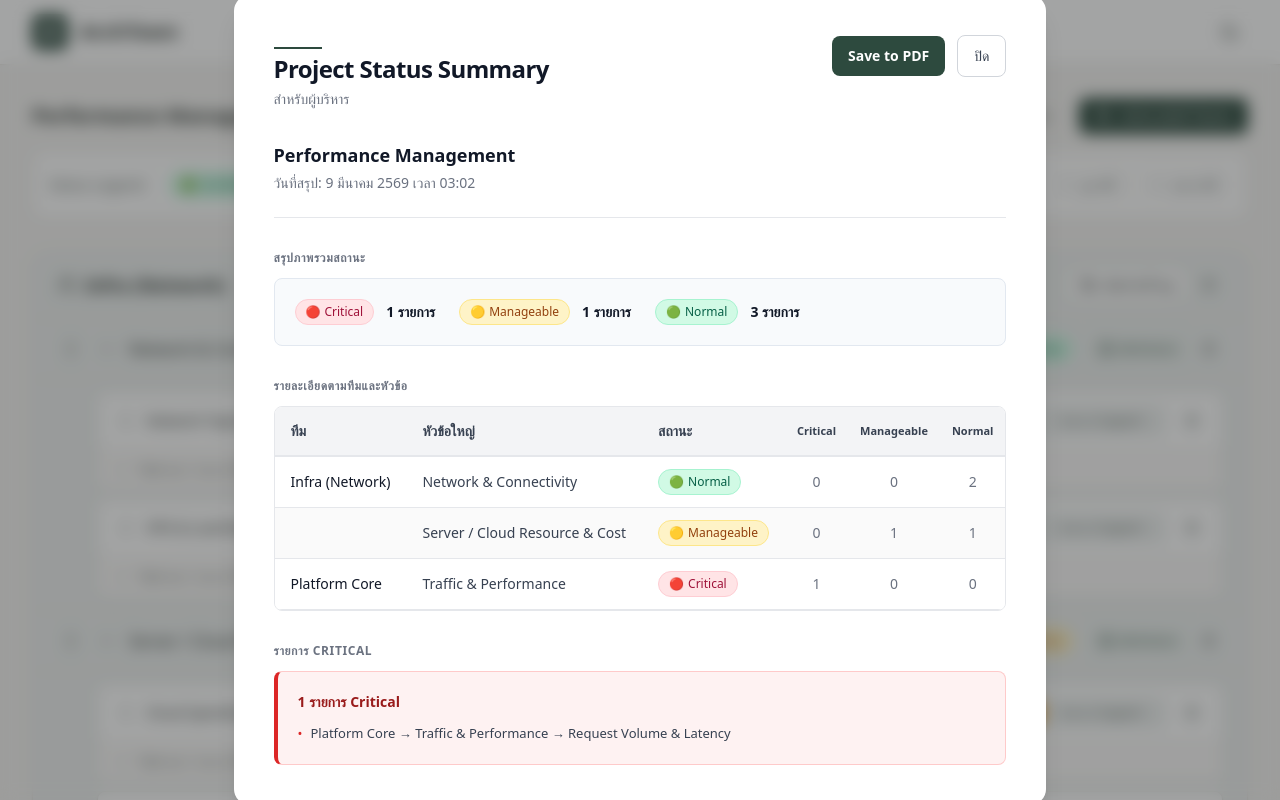
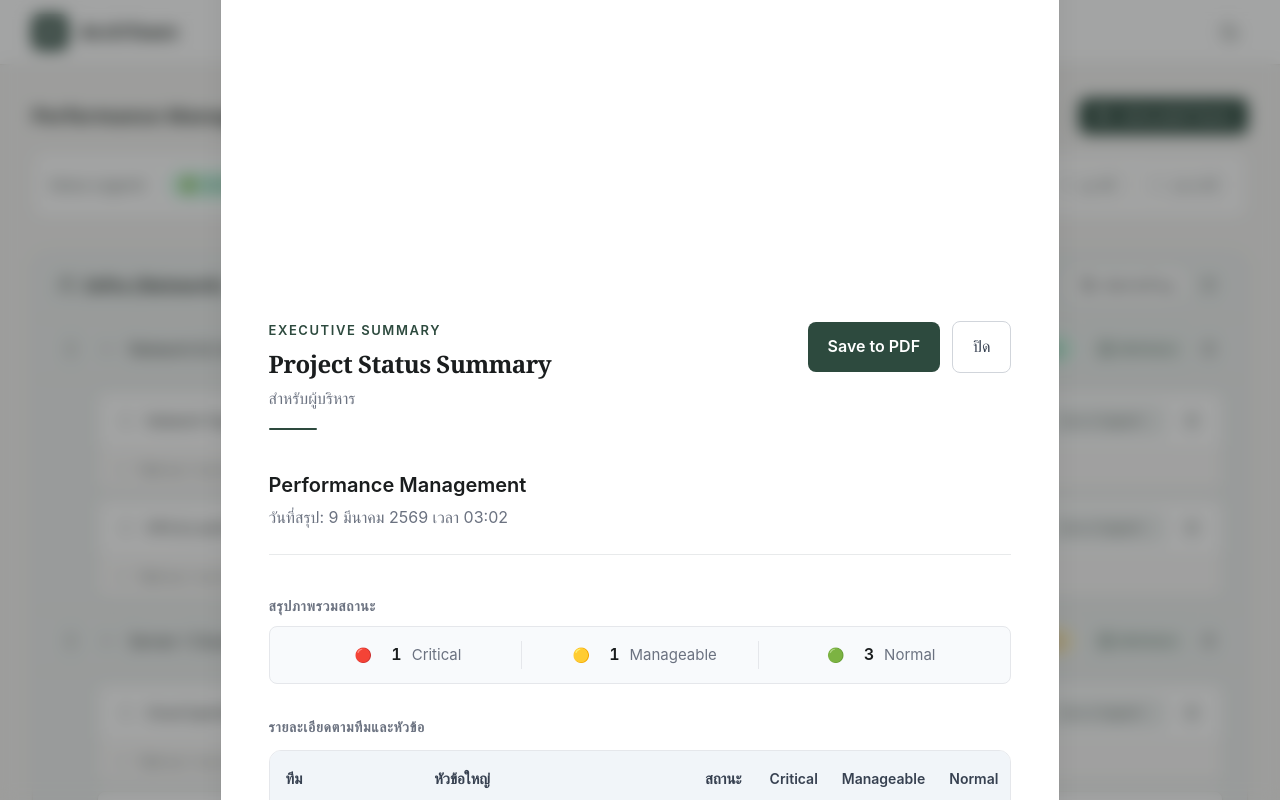
Before and after one commit to chittawan/archtown, a React (Vite) app: page /project in a window 1280 px wide. Both pictures are taken after a click on the button "Summary View". Shown: the top 800 px of the page. Built offline with nearby package versions, Linux system fonts and the light colour scheme.

Commit message:
project: add save button

```diff
--- /dev/null
+++ b/Data/Projects/Performance_Management.md
@@ -0,0 +1,31 @@
+# Performance Management
+
+## Infra (Network)
+### Network & Connectivity
+#### Network Topology & Firewall (GREEN)
+#### VPN & Load Balancer (GREEN)
+### Server / Resource Cost
+#### Cloud Spending vs Budget (YELLOW)
+#### Resource Utilization (GREEN)
+### Traffic & Performance
+
+## Platform Core
+### Traffic & Performance
+#### Request Volume & Latency (RED)
+### CI/CD Pipeline
+### Monitoring & Alerting Tools
+
+## Platform Data
+### Database Health & Slow Query
+### Data Pipeline & Data Quality
+
+## ALL
+### Incident & Near-miss Report
+
+## Solution-Dev
+### Upcoming Load & Traffic Forecast
+### Cross-team Dependencies
+### Architecture Decision (ADR)
+### Breaking Changes ที่กระทบทีมอื่น
+### Capacity Forecast
+### Security & Vulnerability
--- a/src/components/project/SummaryView.tsx
+++ b/src/components/project/SummaryView.tsx
@@ -2,21 +2,20 @@ import { useRef, useState } from 'react';
 import type { Team, Topic, Status } from '../../types';
 import html2pdf from 'html2pdf.js';
 
-/** PDF-safe badge: inline hex colors so html2canvas does not hit oklch */
+/** PDF-safe badge: icon only, no background/border for clean print */
 function PdfStatusBadge({ status }: { status: Status }) {
-  const config: Record<Status, { bg: string; text: string; border: string; icon: string; defaultText: string }> = {
-    GREEN: { bg: '#d1fae5', text: '#065f46', border: '#a7f3d0', icon: '🟢', defaultText: 'Normal' },
-    YELLOW: { bg: '#fef3c7', text: '#92400e', border: '#fde68a', icon: '🟡', defaultText: 'Manageable' },
-    RED: { bg: '#ffe4e6', text: '#9f1239', border: '#fecdd3', icon: '🔴', defaultText: 'Critical' },
+  const config: Record<Status, { icon: string }> = {
+    GREEN: { icon: '🟢' },
+    YELLOW: { icon: '🟡' },
+    RED: { icon: '🔴' },
   };
   const c = config[status];
   return (
     <span
-      className="inline-flex items-center px-2.5 py-1 rounded-full text-xs font-medium border"
-      style={{ backgroundColor: c.bg, color: c.text, borderColor: c.border }}
+      className="inline-flex items-center justify-center px-1.5 py-1 rounded text-sm w-9"
+      title={status === 'GREEN' ? 'Normal' : status === 'YELLOW' ? 'Manageable' : 'Critical'}
     >
-      <span className="mr-1">{c.icon}</span>
-      {c.defaultText}
+      {c.icon}
     </span>
   );
 }
@@ -43,7 +42,9 @@ export function SummaryView({
   const handleSavePdf = async () => {
     if (!pdfRef.current || isSavingPdf) return;
     setIsSavingPdf(true);
-    // Let DOM update to hide buttons (no-print when saving)
+    const contentDiv = pdfRef.current.querySelector<HTMLDivElement>('.px-10.pb-10');
+    const savedPaddingTop = contentDiv?.style.paddingTop ?? '';
+    if (contentDiv) contentDiv.style.paddingTop = '2.5rem'; // ปกติสำหรับ PDF (เทียบ p-10)
     await new Promise((r) => setTimeout(r, 100));
     const filename = `${(projectName || 'Project').replace(/[^\p{L}\p{N}\s_-]/gu, '_')}_Summary.pdf`;
     try {
@@ -58,6 +59,7 @@ export function SummaryView({
         .from(pdfRef.current)
         .save();
     } finally {
+      if (contentDiv) contentDiv.style.paddingTop = savedPaddingTop;
       setIsSavingPdf(false);
     }
   };
@@ -72,91 +74,129 @@ export function SummaryView({
     minute: '2-digit',
   });
 
+  // คำนวณ padding-top ตามความยาวของ project (จำนวนแถวตาราง + จำนวน subTopics)
+  const totalTableRows = teams.reduce((acc, t) => acc + t.topics.length, 0);
+  const totalSubTopics = teams.reduce(
+    (acc, t) => acc + t.topics.reduce((a, top) => a + top.subTopics.length, 0),
+    0
+  );
+  const contentUnits = totalTableRows + totalSubTopics * 0.5;
+  const PADDING_TOP_BASE = 200;
+  const PADDING_TOP_MAX = 1200;
+  const PX_PER_UNIT = 100;
+  const paddingTopPx = Math.min(
+    PADDING_TOP_MAX,
+    Math.max(PADDING_TOP_BASE, PADDING_TOP_BASE + contentUnits * PX_PER_UNIT)
+  );
+
   return (
     <div
       ref={pdfRef}
-      className={`summary-view-print summary-pdf-safe max-w-4xl mx-auto rounded-2xl shadow-xl overflow-hidden print:shadow-none print:max-w-none print:rounded-none ${isSavingPdf ? 'summary-hide-buttons' : ''}`}
-      style={{ backgroundColor: '#ffffff', color: '#111827', fontFamily: 'ui-sans-serif, system-ui, sans-serif' }}
+      className={`summary-view-print summary-pdf-safe max-w-4xl mx-auto rounded-xl overflow-hidden print:shadow-none print:max-w-none print:rounded-none ${isSavingPdf ? 'summary-hide-buttons' : ''}`}
+      style={{
+        backgroundColor: '#ffffff',
+        color: '#1a1d1e',
+        fontFamily: '-apple-system, BlinkMacSystemFont, "Segoe UI", Roboto, "Helvetica Neue", Arial, sans-serif',
+        fontSize: '18px',
+        lineHeight: 1.6,
+        boxShadow: '0 4px 24px rgba(0,0,0,0.06), 0 1px 2px rgba(0,0,0,0.04)',
+      }}
     >
-      <div className="p-8 sm:p-10 print:p-8">
-        {/* Report header */}
-        <div className="flex items-start justify-between gap-6 mb-8 print:mb-6">
+      <div
+        className="px-10 pb-10 sm:px-12 sm:pb-12 print:p-10"
+        style={{ paddingTop: paddingTopPx }}
+      >
+        {/* Document header */}
+        <header className="mb-10 print:mb-8">
+          <div className="flex items-start justify-between gap-8">
             <div className="flex-1 min-w-0">
-            <div className="border-b-2 pb-3 mb-1" style={{ borderColor: '#2d4a3e', width: 48 }} />
-            <h1 className="text-2xl font-bold tracking-tight" style={{ color: '#111827', letterSpacing: '-0.025em' }}>
+              <p className="text-sm font-semibold uppercase tracking-widest mb-2" style={{ color: '#2d4a3e', letterSpacing: '0.12em', fontSize: 13 }}>
+                Executive Summary
+              </p>
+              <h1
+                className="text-2xl sm:text-3xl font-semibold tracking-tight"
+                style={{ color: '#1a1d1e', fontFamily: 'Georgia, "Times New Roman", serif', letterSpacing: '-0.02em', lineHeight: 1.35, fontSize: '1.5rem' }}
+              >
                 Project Status Summary
               </h1>
-            <p className="text-sm font-medium mt-1" style={{ color: '#6b7280' }}>
+              <p className="mt-1.5" style={{ color: '#6b7280', fontSize: '1rem' }}>
                 สำหรับผู้บริหาร
               </p>
+              <div className="mt-4 h-0.5 w-12 rounded-full" style={{ backgroundColor: '#2d4a3e' }} />
             </div>
-          <div className="flex items-center gap-3 no-print">
+            <div className="flex items-center gap-3 no-print shrink-0">
               <button
                 type="button"
                 onClick={handleSavePdf}
                 disabled={isSavingPdf}
-              className="inline-flex items-center px-4 py-2.5 text-white text-sm font-semibold rounded-lg transition-colors disabled:opacity-70 disabled:cursor-not-allowed"
-              style={{ backgroundColor: isSavingPdf ? '#9ca3af' : '#2d4a3e' }}
+                className="inline-flex items-center px-5 py-3 text-white font-semibold rounded-lg transition-colors disabled:opacity-60 disabled:cursor-not-allowed"
+                style={{ backgroundColor: isSavingPdf ? '#9ca3af' : '#2d4a3e', fontSize: '1rem' }}
               >
                 {isSavingPdf ? 'กำลังบันทึก...' : 'Save to PDF'}
               </button>
               <button
                 type="button"
                 onClick={onClose}
-              className="inline-flex items-center px-4 py-2.5 border text-sm font-medium rounded-lg transition-colors"
-              style={{ borderColor: '#d1d5db', color: '#374151' }}
+                className="inline-flex items-center px-5 py-3 border font-medium rounded-lg transition-colors hover:bg-gray-50"
+                style={{ borderColor: '#d1d5db', color: '#374151', fontSize: '1rem' }}
               >
                 ปิด
               </button>
             </div>
           </div>
+        </header>
 
         {/* Project & date */}
-        <div className="mb-8 print:mb-6" style={{ paddingBottom: 24, borderBottom: '1px solid #e5e7eb' }}>
-          <p className="text-lg font-semibold" style={{ color: '#111827' }}>
+        <div className="mb-10 print:mb-8 pb-6" style={{ borderBottom: '1px solid #e8eaeb' }}>
+          <h2 className="text-lg font-semibold" style={{ color: '#1a1d1e', fontSize: '1.25rem' }}>
             {projectName || 'Project'}
-          </p>
-          <p className="text-sm mt-1" style={{ color: '#6b7280' }}>
+          </h2>
+          <p className="mt-1" style={{ color: '#6b7280', fontSize: '1rem' }}>
             วันที่สรุป: {dateStr}
           </p>
         </div>
 
         {/* Overall status */}
-        <p className="text-xs font-semibold uppercase tracking-wider mb-3" style={{ color: '#6b7280' }}>
+        <p className="font-semibold uppercase tracking-wider mb-2" style={{ color: '#6b7280', fontSize: 14 }}>
           สรุปภาพรวมสถานะ
         </p>
         <div
-          className="flex flex-wrap gap-6 p-5 rounded-lg mb-8 print:mb-6"
-          style={{ backgroundColor: '#f8fafc', border: '1px solid #e2e8f0' }}
+          className="flex items-center rounded-lg py-3.5 px-4 mb-8 print:mb-6"
+          style={{ backgroundColor: '#f8fafc', border: '1px solid #e5e7eb' }}
         >
-          <div className="flex items-center gap-3">
+          <div className="flex-1 flex items-center justify-center gap-2.5">
             <PdfStatusBadge status="RED" />
-            <span className="text-sm font-semibold" style={{ color: '#111827' }}>{redCount} รายการ</span>
+            <span className="font-semibold tabular-nums" style={{ color: '#1a1d1e', fontSize: '1rem' }}>{redCount}</span>
+            <span style={{ color: '#6b7280', fontSize: '0.9375rem' }}>Critical</span>
           </div>
-          <div className="flex items-center gap-3">
+          <div className="flex-shrink-0 w-px self-stretch" style={{ backgroundColor: '#e5e7eb' }} />
+          <div className="flex-1 flex items-center justify-center gap-2.5">
             <PdfStatusBadge status="YELLOW" />
-            <span className="text-sm font-semibold" style={{ color: '#111827' }}>{yellowCount} รายการ</span>
+            <span className="font-semibold tabular-nums" style={{ color: '#1a1d1e', fontSize: '1rem' }}>{yellowCount}</span>
+            <span style={{ color: '#6b7280', fontSize: '0.9375rem' }}>Manageable</span>
           </div>
-          <div className="flex items-center gap-3">
+          <div className="flex-shrink-0 w-px self-stretch" style={{ backgroundColor: '#e5e7eb' }} />
+          <div className="flex-1 flex items-center justify-center gap-2.5">
             <PdfStatusBadge status="GREEN" />
-            <span className="text-sm font-semibold" style={{ color: '#111827' }}>{greenCount} รายการ</span>
+            <span className="font-semibold tabular-nums" style={{ color: '#1a1d1e', fontSize: '1rem' }}>{greenCount}</span>
+            <span style={{ color: '#6b7280', fontSize: '0.9375rem' }}>Normal</span>
           </div>
         </div>
 
         {/* Table section */}
-        <p className="text-xs font-semibold uppercase tracking-wider mb-3" style={{ color: '#6b7280' }}>
+        <p className="font-semibold uppercase tracking-wider mb-3" style={{ color: '#6b7280', fontSize: 14 }}>
           รายละเอียดตามทีมและหัวข้อ
         </p>
-        <div className="overflow-x-auto rounded-lg border" style={{ borderColor: '#e5e7eb' }}>
-          <table className="w-full text-sm border-collapse">
+        <div className="overflow-x-auto rounded-xl border" style={{ borderColor: '#e5e7eb' }}>
+          <table className="w-full border-collapse" style={{ fontSize: '1rem' }}>
             <thead>
-              <tr style={{ backgroundColor: '#f3f4f6' }}>
-                <th className="text-left py-3.5 px-4 font-semibold" style={{ color: '#374151', borderBottom: '2px solid #e5e7eb' }}>ทีม</th>
-                <th className="text-left py-3.5 px-4 font-semibold" style={{ color: '#374151', borderBottom: '2px solid #e5e7eb' }}>หัวข้อใหญ่</th>
-                <th className="text-left py-3.5 px-4 font-semibold" style={{ color: '#374151', borderBottom: '2px solid #e5e7eb' }}>สถานะ</th>
-                <th className="text-center py-3.5 px-3 font-semibold" style={{ color: '#374151', borderBottom: '2px solid #e5e7eb', fontSize: 11 }}>Critical</th>
-                <th className="text-center py-3.5 px-3 font-semibold" style={{ color: '#374151', borderBottom: '2px solid #e5e7eb', fontSize: 11 }}>Manageable</th>
-                <th className="text-center py-3.5 px-3 font-semibold" style={{ color: '#374151', borderBottom: '2px solid #e5e7eb', fontSize: 11 }}>Normal</th>
+              <tr style={{ backgroundColor: '#f1f5f9' }}>
+                <th className="text-left py-4 px-4 font-semibold" style={{ color: '#374151', borderBottom: '2px solid #e2e8f0', fontSize: 15 }}>ทีม</th>
+                <th className="text-left py-4 px-4 font-semibold" style={{ color: '#374151', borderBottom: '2px solid #e2e8f0', fontSize: 15 }}>หัวข้อใหญ่</th>
+                <th className="text-left py-4 px-4 font-semibold" style={{ color: '#374151', borderBottom: '2px solid #e2e8f0', fontSize: 15 }}>สถานะ</th>
+                <th className="text-center py-4 px-3 font-semibold" style={{ color: '#374151', borderBottom: '2px solid #e2e8f0', fontSize: 14 }}>Critical</th>
+                <th className="text-center py-4 px-3 font-semibold" style={{ color: '#374151', borderBottom: '2px solid #e2e8f0', fontSize: 14 }}>Manageable</th>
+                <th className="text-center py-4 px-3 font-semibold" style={{ color: '#374151', borderBottom: '2px solid #e2e8f0', fontSize: 14 }}>Normal</th>
               </tr>
             </thead>
             <tbody>
@@ -176,19 +216,19 @@ export function SummaryView({
                       key={`${team.id}-${topic.id}`}
                       style={{
                         borderBottom: '1px solid #e5e7eb',
-                        backgroundColor: rowIndex % 2 === 0 ? '#ffffff' : '#fafafa',
+                        backgroundColor: rowIndex % 2 === 0 ? '#ffffff' : '#fafbfc',
                       }}
                     >
-                      <td className="py-3 px-4 font-medium" style={{ color: '#111827' }}>
+                      <td className="py-4 px-4 font-medium" style={{ color: '#1a1d1e', fontSize: '1rem' }}>
                         {topicIndex === 0 ? team.name : ''}
                       </td>
-                      <td className="py-3 px-4" style={{ color: '#374151' }}>{topic.title}</td>
-                      <td className="py-3 px-4">
+                      <td className="py-4 px-4" style={{ color: '#374151', fontSize: '1rem' }}>{topic.title}</td>
+                      <td className="py-4 px-4">
                         <PdfStatusBadge status={topicStatus} />
                       </td>
-                      <td className="py-3 px-3 text-center tabular-nums" style={{ color: '#6b7280' }}>{r}</td>
-                      <td className="py-3 px-3 text-center tabular-nums" style={{ color: '#6b7280' }}>{y}</td>
-                      <td className="py-3 px-3 text-center tabular-nums" style={{ color: '#6b7280' }}>{g}</td>
+                      <td className="py-4 px-3 text-center tabular-nums" style={{ color: '#64748b', fontSize: '1rem' }}>{r}</td>
+                      <td className="py-4 px-3 text-center tabular-nums" style={{ color: '#64748b', fontSize: '1rem' }}>{y}</td>
+                      <td className="py-4 px-3 text-center tabular-nums" style={{ color: '#64748b', fontSize: '1rem' }}>{g}</td>
                     </tr>
                   );
                 })}
@@ -198,17 +238,17 @@ export function SummaryView({
 
         {redCount > 0 && (
           <>
-            <p className="text-xs font-semibold uppercase tracking-wider mt-8 mb-3 print:mt-6" style={{ color: '#6b7280' }}>
+            <p className="font-semibold uppercase tracking-wider mt-10 mb-3 print:mt-8" style={{ color: '#6b7280', fontSize: 14 }}>
               รายการ Critical
             </p>
             <div
-              className="p-5 rounded-lg"
-              style={{ border: '1px solid #fecaca', borderLeft: '4px solid #dc2626', backgroundColor: '#fef2f2' }}
+              className="p-6 rounded-xl"
+              style={{ border: '1px solid #fecaca', borderLeft: '4px solid #dc2626', backgroundColor: '#fefafa' }}
             >
-              <p className="text-sm font-semibold mb-3" style={{ color: '#991b1b' }}>
-                {redCount} รายการ Critical
+              <p className="font-semibold mb-3" style={{ color: '#991b1b', fontSize: '1rem' }}>
+                {redCount} รายการที่ต้องดำเนินการ
               </p>
-              <ul className="space-y-2" style={{ color: '#374151', fontSize: 13 }}>
+              <ul className="space-y-2" style={{ color: '#374151', fontSize: '1rem', lineHeight: 1.6 }}>
                 {teams.flatMap((team) =>
                   team.topics.flatMap((topic) =>
                     topic.subTopics
--- a/vite.config.ts
+++ b/vite.config.ts
@@ -1,12 +1,46 @@
+import fs from 'fs';
+import path from 'path';
 import tailwindcss from '@tailwindcss/vite';
 import react from '@vitejs/plugin-react';
-import path from 'path';
 import {defineConfig, loadEnv} from 'vite';
+
+const DATA_PROJECTS_DIR = path.resolve(__dirname, 'Data', 'Projects');
 
 export default defineConfig(({mode}) => {
   const env = loadEnv(mode, '.', '');
   return {
-    plugins: [react(), tailwindcss()],
+    plugins: [
+      react(),
+      tailwindcss(),
+      {
+        name: 'save-project-api',
+        configureServer(server) {
+          server.middlewares.use(async (req, res, next) => {
+            if (req.url !== '/api/save-project' || req.method !== 'POST') {
+              return next();
+            }
+            let body = '';
+            req.on('data', (chunk) => { body += chunk; });
+            req.on('end', () => {
+              try {
+                const { projectName, markdown } = JSON.parse(body);
+                const name = (projectName || 'project').trim();
+                const safeName = name.replace(/[^\p{L}\p{N}\s_-]/gu, '_').replace(/\s+/g, '_') || 'project';
+                fs.mkdirSync(DATA_PROJECTS_DIR, { recursive: true });
+                const filePath = path.join(DATA_PROJECTS_DIR, `${safeName}.md`);
+                fs.writeFileSync(filePath, markdown ?? '', 'utf-8');
+                res.setHeader('Content-Type', 'application/json');
+                res.end(JSON.stringify({ ok: true, path: filePath }));
+              } catch (e) {
+                res.statusCode = 500;
+                res.setHeader('Content-Type', 'application/json');
+                res.end(JSON.stringify({ ok: false, error: String(e) }));
+              }
+            });
+          });
+        },
+      },
+    ],
     define: {
       'process.env.GEMINI_API_KEY': JSON.stringify(env.GEMINI_API_KEY),
     },
```
Also changed, not shown: src/pages/project/manage.tsx (+65 -3 lines), Data/README.md (added), 2 other files (tests, documents, lock files or other folders). Lines whose indentation alone changed are shown as unchanged.
